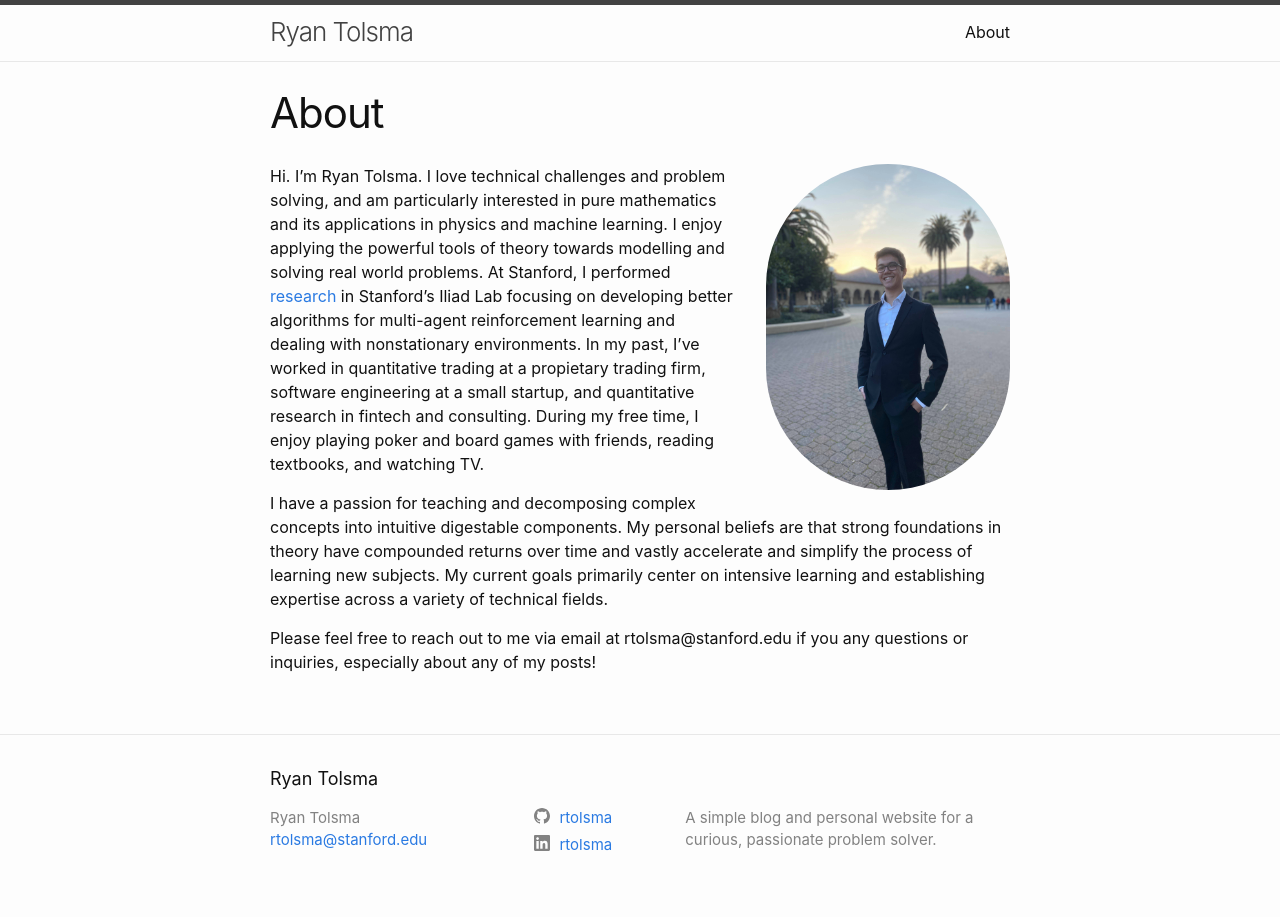
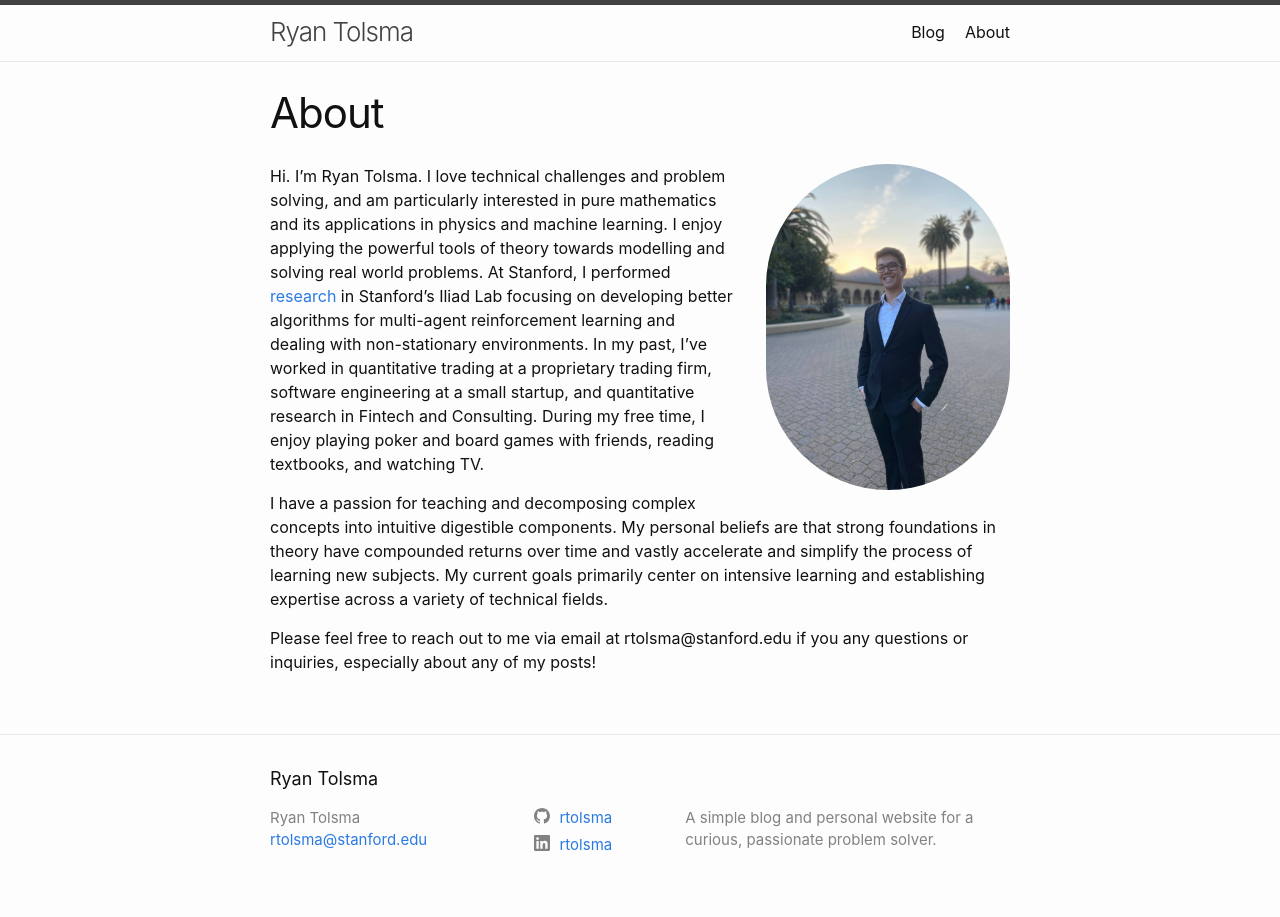
Before and after one commit to rtolsma/rtolsma.github.io, a Jekyll site: the page built from about.markdown, in a window 1280 px wide. Built offline with Jekyll 4.4.1, drawn with Linux system fonts in a browser that asks for light colours.

Commit message:
Add blog button

```diff
--- a/_includes/header.html
+++ b/_includes/header.html
@@ -11,12 +11,15 @@
       <label for="nav-trigger">
         <span class="menu-icon">
           <svg viewBox="0 0 18 15" width="18px" height="15px">
-              <path d="M18,1.484c0,0.82-0.665,1.484-1.484,1.484H1.484C0.665,2.969,0,2.304,0,1.484l0,0C0,0.665,0.665,0,1.484,0 h15.032C17.335,0,18,0.665,18,1.484L18,1.484z M18,7.516C18,8.335,17.335,9,16.516,9H1.484C0.665,9,0,8.335,0,7.516l0,0 c0-0.82,0.665-1.484,1.484-1.484h15.032C17.335,6.031,18,6.696,18,7.516L18,7.516z M18,13.516C18,14.335,17.335,15,16.516,15H1.484 C0.665,15,0,14.335,0,13.516l0,0c0-0.82,0.665-1.483,1.484-1.483h15.032C17.335,12.031,18,12.695,18,13.516L18,13.516z"/>
+            <path
+              d="M18,1.484c0,0.82-0.665,1.484-1.484,1.484H1.484C0.665,2.969,0,2.304,0,1.484l0,0C0,0.665,0.665,0,1.484,0 h15.032C17.335,0,18,0.665,18,1.484L18,1.484z M18,7.516C18,8.335,17.335,9,16.516,9H1.484C0.665,9,0,8.335,0,7.516l0,0 c0-0.82,0.665-1.484,1.484-1.484h15.032C17.335,6.031,18,6.696,18,7.516L18,7.516z M18,13.516C18,14.335,17.335,15,16.516,15H1.484 C0.665,15,0,14.335,0,13.516l0,0c0-0.82,0.665-1.483,1.484-1.483h15.032C17.335,12.031,18,12.695,18,13.516L18,13.516z" />
           </svg>
         </span>
       </label>
 
       <div class="trigger">
+        <a class="page-link" href="/">Blog</a>
+
         {%- for path in page_paths -%}
         {%- assign my_page = site.pages | where: "path", path | first -%}
         {%- if my_page.title -%}
--- a/about.markdown
+++ b/about.markdown
@@ -9,11 +9,11 @@ permalink: /about/
 Hi. I'm Ryan Tolsma. I love technical challenges and problem solving, and am particularly
 interested in pure mathematics and its applications in physics and machine learning. I enjoy applying the powerful tools of theory towards modelling and solving
 real world problems. At Stanford, I performed [research](https://sites.google.com/view/latent-strategies) in Stanford's Iliad Lab focusing on developing better
-algorithms for multi-agent reinforcement learning and dealing with nonstationary environments. In my past, I've worked in quantitative trading
-at a propietary trading firm, software engineering at a small startup, and quantitative research in fintech and consulting. During my free time, I enjoy playing poker
+algorithms for multi-agent reinforcement learning and dealing with non-stationary environments. In my past, I've worked in quantitative trading
+at a proprietary trading firm, software engineering at a small startup, and quantitative research in Fintech and Consulting. During my free time, I enjoy playing poker
 and board games with friends, reading textbooks, and watching TV.
 
-I have a passion for teaching and decomposing complex concepts into intuitive digestable components. My personal beliefs are that
+I have a passion for teaching and decomposing complex concepts into intuitive digestible components. My personal beliefs are that
 strong foundations in theory have compounded returns over time and vastly accelerate and simplify the process of learning new subjects. My current goals primarily center on intensive learning and establishing expertise across a variety of technical fields.
 
 
--- a/index.markdown
+++ b/index.markdown
@@ -5,4 +5,4 @@
 layout: home
 ---
 
-Welcome to my blog! Here you will find posts centered on problems I've been thinking about, beautiful mathematical machinery, and random musings.
+Welcome to my blog! Here you will find posts centered on problems I've been thinking about, reflections, fun technical machinery, and random musings.
```
Lines whose indentation alone changed are shown as unchanged.
